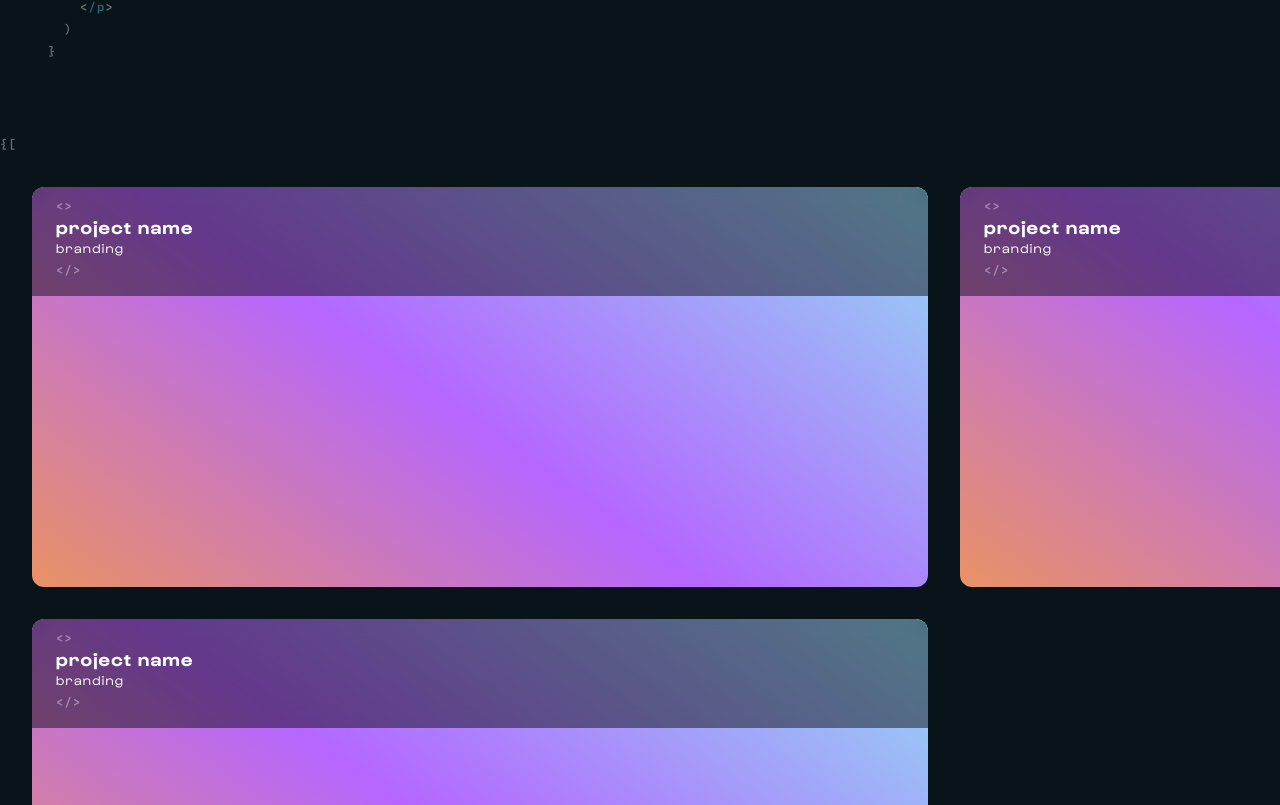
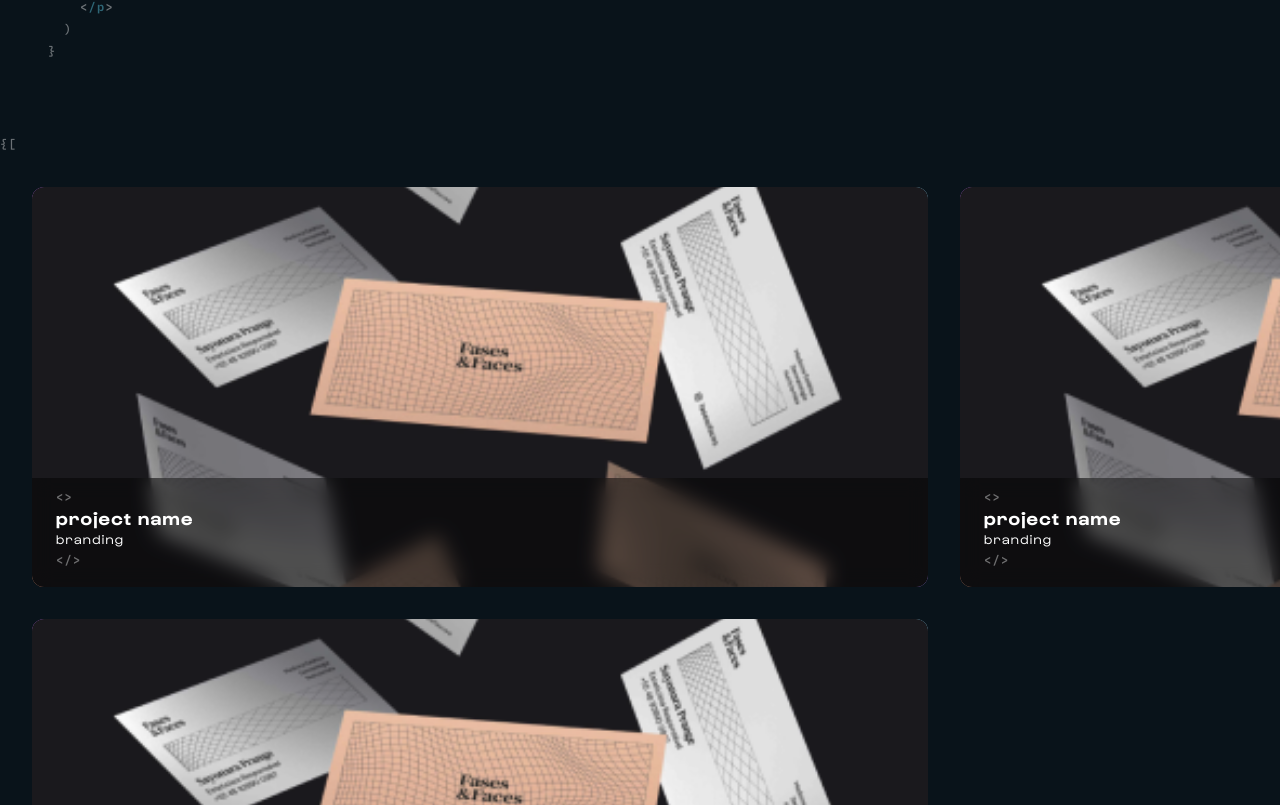
Before and after one commit to lgiacomazzi/portfolio-2021, a Next.js app: page / in a window 1280 px wide. Shown: the part 1055-1860 px from the top of the page. Built offline with nearby package versions, Linux system fonts and the light colour scheme.

Commit message:
add file hero image

```diff
--- a/components/ProjectCard.tsx
+++ b/components/ProjectCard.tsx
@@ -1,11 +1,16 @@
-// import Image from "next/image";
+import Link from "next/link";
+import Image from "next/image";
 import ProjectCategoryIcons from "./ProjectCategoryIcons";
 import { motion } from "framer-motion";
 import styles from "../styles/components/ProjectCard.module.css";
 
 export default function ProjectCard({}) {
   return (
+    <Link href="/portfolio/file">
       <motion.div className={styles.projectCard}>
+        <motion.div layoutId="test" className={styles.projectHeroImage}>
+          <img src="/images/file.png" />
+        </motion.div>
         <div className={styles.projectDetails}>
           <span className="code">{"<>"}</span>
           <h3>project name</h3>
@@ -13,5 +18,6 @@ export default function ProjectCard({}) {
           <span className="code">{"</>"}</span>
         </div>
       </motion.div>
+    </Link>
   );
 }
--- a/pages/_app.tsx
+++ b/pages/_app.tsx
@@ -1,10 +1,14 @@
 import "../styles/colors-dark.css";
 import "../styles/globals.css";
 
-import { AnimatePresence, motion } from "framer-motion";
+import { AnimateSharedLayout } from "framer-motion";
 
 function MyApp({ Component, pageProps }) {
-  return <Component {...pageProps} />;
+  return (
+    <AnimateSharedLayout>
+      <Component {...pageProps} />
+    </AnimateSharedLayout>
+  );
 }
 
 export default MyApp;
--- /dev/null
+++ b/styles/PorfolioPage.module.css
@@ -0,0 +1,3 @@
+.porfolioHeroImage > div {
+  height: 416px !important;
+}
--- a/styles/components/ProjectCard.module.css
+++ b/styles/components/ProjectCard.module.css
@@ -21,12 +21,23 @@
 }
 
 .projectDetails {
+  width: 100%;
   padding: 8px 16px 16px 24px;
 
   background: var(--glass-dark);
   backdrop-filter: blur(10px);
 
-  border-radius: 12px 12px 0px 0px;
-  position: relative;
+  border-radius: 0px 0px 12px 12px;
+  position: absolute;
   bottom: 0;
 }
+
+.projectHeroImage {
+  height: 100%;
+}
+
+.projectHeroImage img {
+  object-fit: cover;
+  width: 100%;
+  height: 100%;
+}
--- a/styles/globals.css
+++ b/styles/globals.css
@@ -33,9 +33,7 @@ body {
   line-height: 160%;
 
   color: var(--white);
-  /* background-image: url("/svg/bk-1.svg"); */
   background: var(--dark);
-  cursor: none;
 }
 
 a {
@@ -44,8 +42,9 @@ a {
 }
 
 * {
-  cursor: var(--cursor);
+  position: relative;
   box-sizing: border-box;
+
   padding: 0;
   margin: 0;
   -webkit-touch-callout: none; /* iOS Safari */
```
Also changed, not shown: pages/portfolio/file.tsx (added, +19 -0 lines), public/images/file.png (added). Lines whose indentation alone changed are shown as unchanged.
